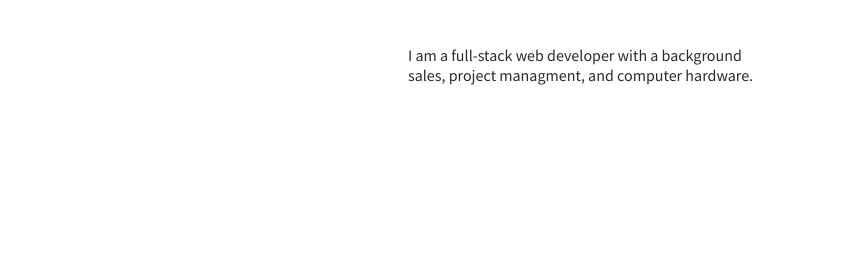
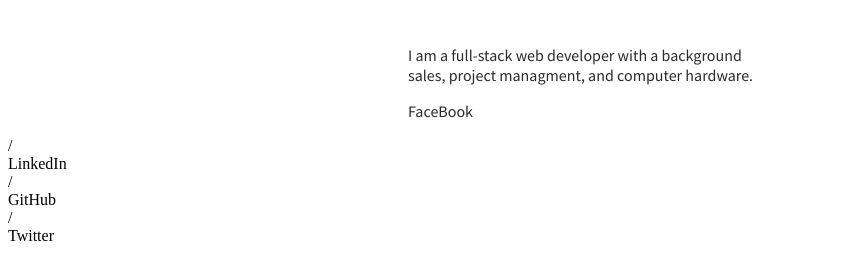
Before and after one commit to E-Armstrong/portfolio-site, a plain HTML site: page index.html in a window 1280 px wide. Shown: the part 455-734 px from the top of the page, without its empty margins (0-868 px from the left). Drawn offline with Linux system fonts and the light colour scheme.

Commit message:
First attempt links

```diff
--- a/index.html
+++ b/index.html
@@ -11,5 +11,17 @@
     <body>
         <h1>Hello, I'm Eric.</h1>
         <p>I am a full-stack web developer with a background <br> sales, project managment, and computer hardware.</p>
+<div class="links">
+   <p>
+    <link href="facebook.com">FaceBook</link>
+    <div> / </div>
+    <link href="Linkedin.com">LinkedIn</link>
+    <div> / </div>
+    <link href="github.com">GitHub</link>
+    <div> / </div>
+    <link href="twitter.com">Twitter</link>
+   </p>
+</div>
+
     </body>
 </html>
```
Also changed, not shown: main.css (line endings or trailing spaces).
